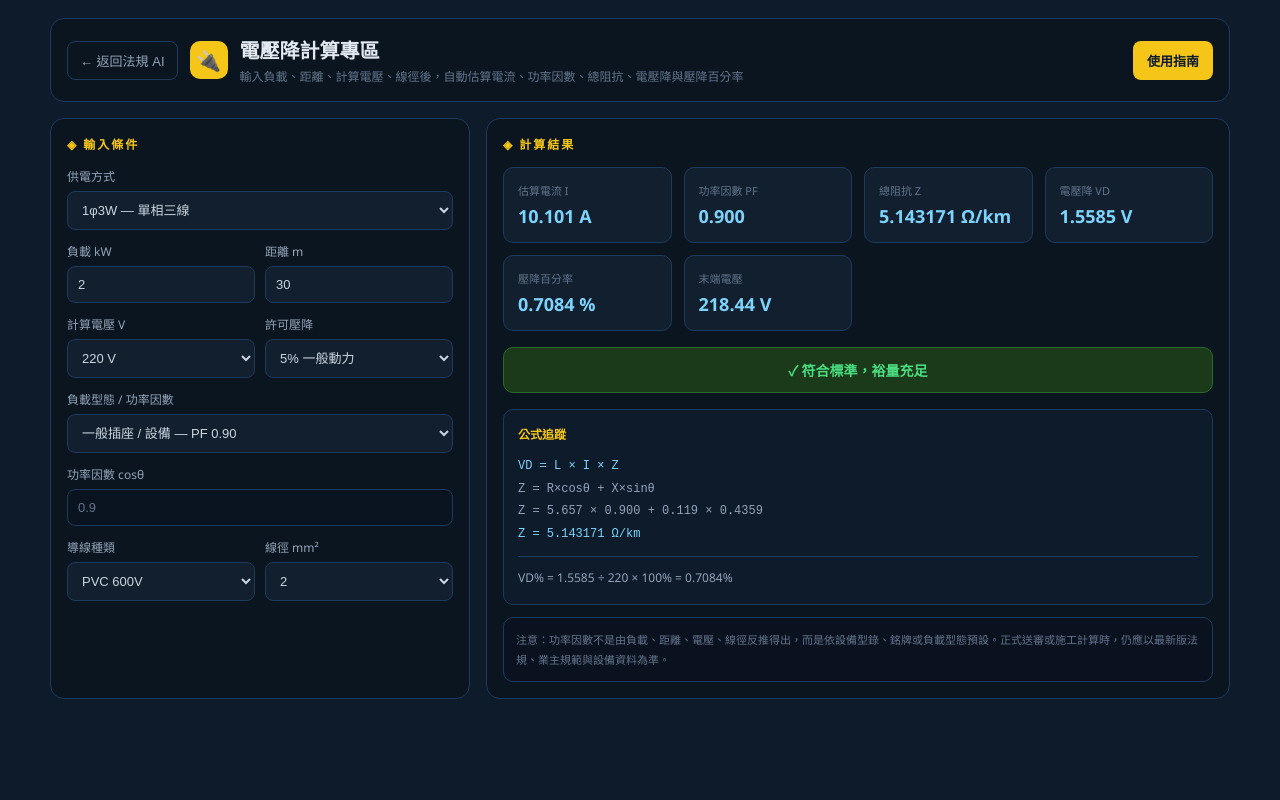
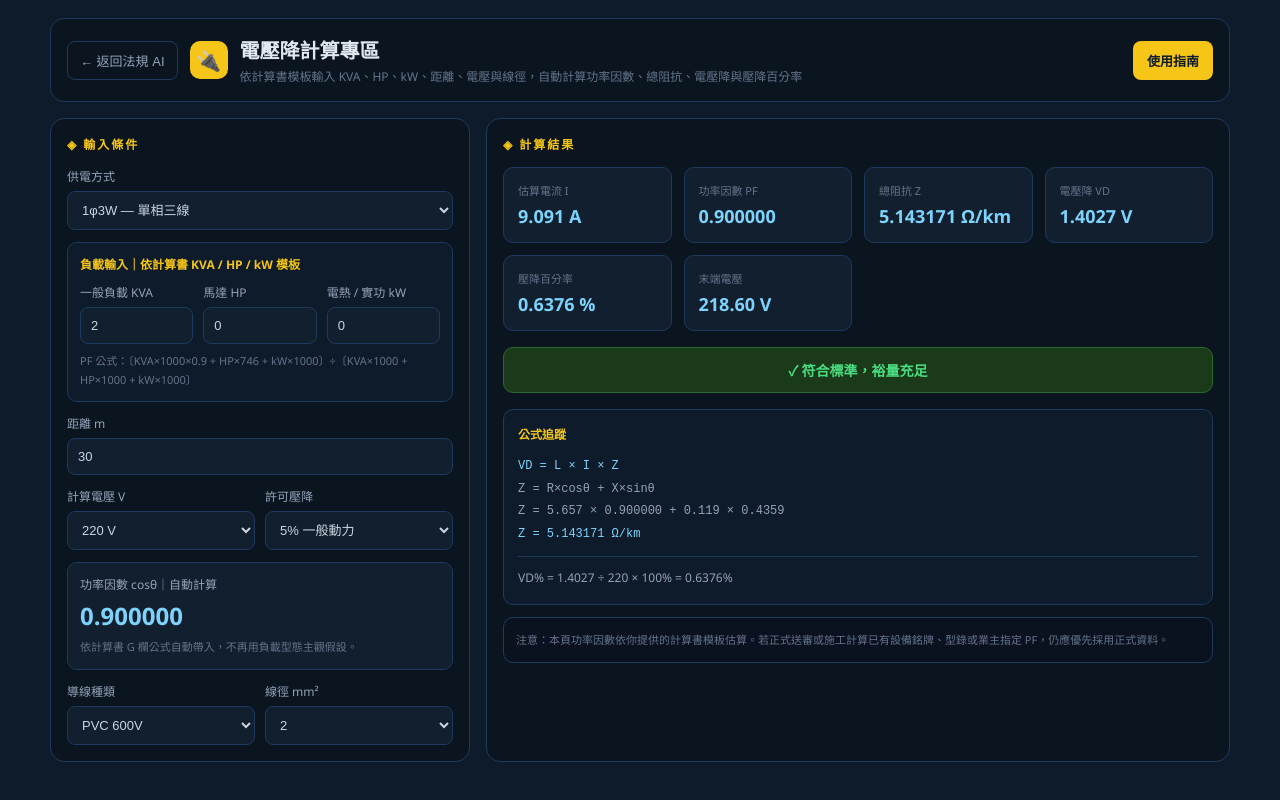
Before and after one commit to yuanyuanchen63-sudo/electrical-law-app, a Next.js app in the folder Desktop/electrical-law-app/: page / in a window 1280 px wide. Both pictures are taken after a click on the button "電壓降計算". Built offline with nearby package versions, Linux system fonts and the light colour scheme.

Commit message:
Update page.tsx

```diff
--- a/Desktop/electrical-law-app/app/page.tsx
+++ b/Desktop/electrical-law-app/app/page.tsx
@@ -83,8 +83,11 @@ export default function Page() {
   // 電壓降計算狀態
   const [vPhase, setVPhase] = useState<"1p2w" | "1p3w" | "3p4w" | "3p3w">("1p3w");
   const [vVolt, setVVolt] = useState(220);
-  const [vLoadKW, setVLoadKW] = useState(2);
-  const [vLoadType, setVLoadType] = useState<"lighting" | "socket" | "motor" | "custom">("socket");
+  // 依計算書模板：負載欄位拆為 KVA、HP、kW，用於計算 PF。
+  // PF = (KVA×1000×0.9 + HP×746 + kW×1000) ÷ (KVA×1000 + HP×1000 + kW×1000)
+  const [vLoadKVA, setVLoadKVA] = useState(2);
+  const [vLoadHP, setVLoadHP] = useState(0);
+  const [vLoadKW, setVLoadKW] = useState(0);
   const [vCurrent, setVCurrent] = useState(9.45);
   const [vLength, setVLength] = useState(30);
   const [vPF, setVPF] = useState(0.9);
@@ -104,13 +107,6 @@ export default function Page() {
   useEffect(() => {
     chatEndRef.current?.scrollIntoView({ behavior: "smooth" });
   }, [messages, loading]);
-
-  // 負載型態預設功率因數。若選「自訂」，可手動輸入功率因數。
-  useEffect(() => {
-    if (vLoadType === "lighting") setVPF(0.95);
-    if (vLoadType === "socket") setVPF(0.9);
-    if (vLoadType === "motor") setVPF(0.85);
-  }, [vLoadType]);
 
   const handleUpload = async (e: React.ChangeEvent<HTMLInputElement>) => {
     const files = Array.from(e.target.files || []);
@@ -182,21 +178,36 @@ export default function Page() {
     return wireDB[wire]?.[mm] || {R: vR, X: vX};
   };
 
+  const calcLoad = () => {
+    const kva = Math.max(Number(vLoadKVA) || 0, 0);
+    const hp = Math.max(Number(vLoadHP) || 0, 0);
+    const kw = Math.max(Number(vLoadKW) || 0, 0);
+
+    // 對照計算書欄位：
+    // C欄負載(VA) = N欄KVA×1000 + O欄HP×1000 + P欄kW×1000
+    // G欄功率因數(PF) = (N×1000×0.9 + O×746 + P×1000) ÷ C
+    const loadVA = kva * 1000 + hp * 1000 + kw * 1000;
+    const realW = kva * 1000 * 0.9 + hp * 746 + kw * 1000;
+    const pf = loadVA > 0 ? Math.min(Math.max(realW / loadVA, 0.01), 1) : 0.9;
+
+    return { kva, hp, kw, loadVA, realW, pf };
+  };
+
   const calcCurrent = () => {
-    const kw = Math.max(Number(vLoadKW) || 0, 0);
-    const pf = Math.min(Math.max(Number(vPF) || 0.9, 0.01), 1);
+    const load = calcLoad();
     const volt = Math.max(Number(vVolt) || 1, 1);
 
     if (vPhase === "3p4w" || vPhase === "3p3w") {
-      return (kw * 1000) / (Math.sqrt(3) * volt * pf);
+      return load.loadVA / (Math.sqrt(3) * volt);
     }
-    return (kw * 1000) / (volt * pf);
+    return load.loadVA / volt;
   };
 
   const calcVD = () => {
     const {R, X} = getWireRX(vWire, vMM);
+    const load = calcLoad();
     const current = calcCurrent();
-    const safePF = Math.min(Math.max(Number(vPF) || 0.9, 0.01), 1);
+    const safePF = load.pf;
     const sinPF = Math.sqrt(Math.max(0, 1 - safePF * safePF));
     const Z = R * safePF + X * sinPF;
     let VD = 0;
@@ -204,7 +215,7 @@ export default function Page() {
     else if(vPhase === "1p3w" || vPhase === "3p4w") VD = vLength/1000 * current * Z;
     else VD = Math.sqrt(3) * vLength/1000 * current * Z;
     const pct = VD / vVolt * 100;
-    return { Z, VD, pct, vEnd: vVolt - VD, R, X, sinPF, current };
+    return { Z, VD, pct, vEnd: vVolt - VD, R, X, sinPF, current, load };
   };
 
   const vResult = calcVD();
@@ -278,7 +289,7 @@ export default function Page() {
             <div style={{ flex: 1, minWidth: "220px" }}>
               <div style={{ fontSize: "20px", fontWeight: 800 }}>電壓降計算專區</div>
               <div style={{ fontSize: "12px", color: "#64748B", marginTop: "3px" }}>
-                輸入負載、距離、計算電壓、線徑後，自動估算電流、功率因數、總阻抗、電壓降與壓降百分率
+                依計算書模板輸入 KVA、HP、kW、距離、電壓與線徑，自動計算功率因數、總阻抗、電壓降與壓降百分率
               </div>
             </div>
             <button
@@ -331,18 +342,35 @@ export default function Page() {
                   </select>
                 </label>
 
-                <div style={{ display: "grid", gridTemplateColumns: "1fr 1fr", gap: "10px" }}>
+                <div style={{ background: "#0D1B2A", border: "1px solid #1E3A5F", borderRadius: "10px", padding: "12px" }}>
+                  <div style={{ fontSize: "12px", color: "#F5C518", fontWeight: 800, marginBottom: "10px" }}>負載輸入｜依計算書 KVA / HP / kW 模板</div>
+                  <div style={{ display: "grid", gridTemplateColumns: "repeat(3, 1fr)", gap: "10px" }}>
                     <label>
-                    <div style={{ fontSize: "12px", color: "#94A3B8", marginBottom: "6px" }}>負載 kW</div>
+                      <div style={{ fontSize: "12px", color: "#94A3B8", marginBottom: "6px" }}>一般負載 KVA</div>
+                      <input type="number" value={vLoadKVA} step="0.01" onChange={e => setVLoadKVA(Number(e.target.value))}
+                        style={{ width: "100%", background: "#111f2e", border: "1px solid #1E3A5F", borderRadius: "8px", color: "#CBD5E1", padding: "10px", fontSize: "13px" }} />
+                    </label>
+                    <label>
+                      <div style={{ fontSize: "12px", color: "#94A3B8", marginBottom: "6px" }}>馬達 HP</div>
+                      <input type="number" value={vLoadHP} step="0.01" onChange={e => setVLoadHP(Number(e.target.value))}
+                        style={{ width: "100%", background: "#111f2e", border: "1px solid #1E3A5F", borderRadius: "8px", color: "#CBD5E1", padding: "10px", fontSize: "13px" }} />
+                    </label>
+                    <label>
+                      <div style={{ fontSize: "12px", color: "#94A3B8", marginBottom: "6px" }}>電熱 / 實功 kW</div>
                       <input type="number" value={vLoadKW} step="0.01" onChange={e => setVLoadKW(Number(e.target.value))}
                         style={{ width: "100%", background: "#111f2e", border: "1px solid #1E3A5F", borderRadius: "8px", color: "#CBD5E1", padding: "10px", fontSize: "13px" }} />
                     </label>
+                  </div>
+                  <div style={{ marginTop: "8px", color: "#64748B", fontSize: "11px", lineHeight: "1.7" }}>
+                    PF 公式：〔KVA×1000×0.9 + HP×746 + kW×1000〕÷〔KVA×1000 + HP×1000 + kW×1000〕
+                  </div>
+                </div>
+
                 <label>
                   <div style={{ fontSize: "12px", color: "#94A3B8", marginBottom: "6px" }}>距離 m</div>
                   <input type="number" value={vLength} step="1" onChange={e => setVLength(Number(e.target.value))}
                     style={{ width: "100%", background: "#111f2e", border: "1px solid #1E3A5F", borderRadius: "8px", color: "#CBD5E1", padding: "10px", fontSize: "13px" }} />
                 </label>
-                </div>
 
                 <div style={{ display: "grid", gridTemplateColumns: "1fr 1fr", gap: "10px" }}>
                   <label>
@@ -365,31 +393,13 @@ export default function Page() {
                   </label>
                 </div>
 
-                <label>
-                  <div style={{ fontSize: "12px", color: "#94A3B8", marginBottom: "6px" }}>負載型態 / 功率因數</div>
-                  <select value={vLoadType} onChange={e => setVLoadType(e.target.value as typeof vLoadType)}
-                    style={{ width: "100%", background: "#111f2e", border: "1px solid #1E3A5F", borderRadius: "8px", color: "#CBD5E1", padding: "10px", fontSize: "13px" }}>
-                    <option value="lighting">照明負載 — PF 0.95</option>
-                    <option value="socket">一般插座 / 設備 — PF 0.90</option>
-                    <option value="motor">馬達負載 — PF 0.85</option>
-                    <option value="custom">自訂功率因數</option>
-                  </select>
-                </label>
-
-                <label>
-                  <div style={{ fontSize: "12px", color: "#94A3B8", marginBottom: "6px" }}>功率因數 cosθ</div>
-                  <input type="number" value={vPF} step="0.01" min="0.01" max="1" readOnly={vLoadType !== "custom"}
-                    onChange={e => setVPF(Number(e.target.value))}
-                    style={{
-                      width: "100%",
-                      background: vLoadType !== "custom" ? "#0a1420" : "#111f2e",
-                      border: "1px solid #1E3A5F",
-                      borderRadius: "8px",
-                      color: vLoadType !== "custom" ? "#64748B" : "#CBD5E1",
-                      padding: "10px",
-                      fontSize: "13px",
-                    }} />
-                </label>
+                <div style={{ background: "#111f2e", border: "1px solid #1E3A5F", borderRadius: "10px", padding: "12px" }}>
+                  <div style={{ fontSize: "12px", color: "#94A3B8", marginBottom: "6px" }}>功率因數 cosθ｜自動計算</div>
+                  <div style={{ fontSize: "24px", color: "#7DD3FC", fontWeight: 900 }}>{vResult.load.pf.toFixed(6)}</div>
+                  <div style={{ marginTop: "6px", color: "#64748B", fontSize: "11px", lineHeight: "1.7" }}>
+                    依計算書 G 欄公式自動帶入，不再用負載型態主觀假設。
+                  </div>
+                </div>
 
                 <div style={{ display: "grid", gridTemplateColumns: "1fr 1fr", gap: "10px" }}>
                   <label>
@@ -446,7 +456,7 @@ export default function Page() {
               }}>
                 {[
                   { label: "估算電流 I", val: `${vResult.current.toFixed(3)} A` },
-                  { label: "功率因數 PF", val: `${vPF.toFixed(3)}` },
+                  { label: "功率因數 PF", val: `${vResult.load.pf.toFixed(6)}` },
                   { label: "總阻抗 Z", val: `${vResult.Z.toFixed(6)} Ω/km` },
                   { label: "電壓降 VD", val: `${vResult.VD.toFixed(4)} V` },
                   { label: "壓降百分率", val: `${vResult.pct.toFixed(4)} %` },
@@ -497,7 +507,7 @@ export default function Page() {
                   Z = R×cosθ + X×sinθ
                 </div>
                 <div style={{ fontFamily: "monospace" }}>
-                  Z = {vResult.R} × {vPF.toFixed(3)} + {vResult.X} × {vResult.sinPF.toFixed(4)}
+                  Z = {vResult.R} × {vResult.load.pf.toFixed(6)} + {vResult.X} × {vResult.sinPF.toFixed(4)}
                 </div>
                 <div style={{ fontFamily: "monospace", color: "#7DD3FC" }}>
                   Z = {vResult.Z.toFixed(6)} Ω/km
@@ -517,7 +527,7 @@ export default function Page() {
                 fontSize: "11px",
                 lineHeight: "1.8",
               }}>
-                注意：功率因數不是由負載、距離、電壓、線徑反推得出，而是依設備型錄、銘牌或負載型態預設。正式送審或施工計算時，仍應以最新版法規、業主規範與設備資料為準。
+                注意：本頁功率因數依你提供的計算書模板估算。若正式送審或施工計算已有設備銘牌、型錄或業主指定 PF，仍應優先採用正式資料。
               </div>
             </div>
           </div>
@@ -552,7 +562,7 @@ export default function Page() {
                 <strong>2. 輸入負載：</strong>以 kW 輸入，例如 2kW 就填 2。<br />
                 <strong>3. 輸入距離：</strong>填配電盤到設備端的單程距離，單位為 m。<br />
                 <strong>4. 選計算電壓：</strong>常見為 110V、220V、380V。<br />
-                <strong>5. 選負載型態：</strong>系統會帶入預設功率因數；若你有設備銘牌資料，選「自訂功率因數」。<br />
+                <strong>5. 輸入負載分解：</strong>KVA 欄通常放一般負載，HP 欄放馬達，kW 欄放電熱或實功負載；系統會依計算書公式自動算 PF。<br />
                 <strong>6. 選導線與線徑：</strong>系統會自動帶入 R、X 阻抗。<br />
                 <strong>7. 看結果：</strong>若壓降百分率超過許可值，優先加大線徑、降低距離或調整供電方式。
               </div>
```
Lines whose indentation alone changed are shown as unchanged.
